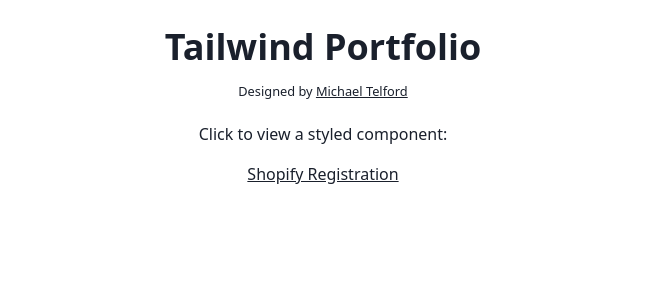
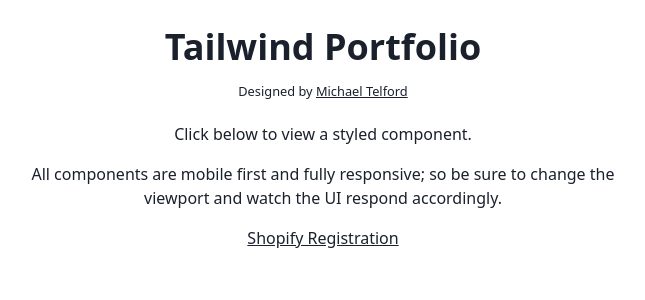
Before and after one commit to michaeltelford/tailwind_portfolio, a Next.js app: page / in a window 1280 px wide. Shown: the top 300 px of the page, without its empty margins (317-962 px from the left). Built offline with nearby package versions, Linux system fonts and the light colour scheme.

Commit message:
Updated README

```diff
--- a/pages/index.js
+++ b/pages/index.js
@@ -3,18 +3,18 @@
 
 export default function Home() {
   return (
-    <div className='container mx-auto text-gray-900'>
+    <>
       <Head>
         <title>Tailwind CSS Portfolio</title>
         <link rel='icon' href='/favicon.ico' />
       </Head>
 
-      <main className='text-center'>
+      <main className='text-gray-900 text-center max-w-screen-sm mx-auto'>
         <h1 className='text-4xl font-semibold mt-5 mb-1'>
           Tailwind Portfolio
         </h1>
 
-        <header className='text-center mb-5'>
+        <header className='mb-5'>
           <small>
             Designed by {' '}
             <a
@@ -27,13 +27,16 @@
         </header>
 
         <p className='mb-4'>
-          Click to view a styled component:
+          Click below to view a styled component.
+        </p>
+        <p className='mb-4'>
+          All components are mobile first and fully responsive; so be sure to change the viewport and watch the UI respond accordingly.
         </p>
 
         <ul className='underline hover:text-blue-700'>
           <li><Link href='/shopify'><a>Shopify Registration</a></Link></li>
         </ul>
       </main>
-    </div>
+    </>
   );
 }
```
Also changed, not shown: 1 other file (tests, documents, lock files or other folders).
